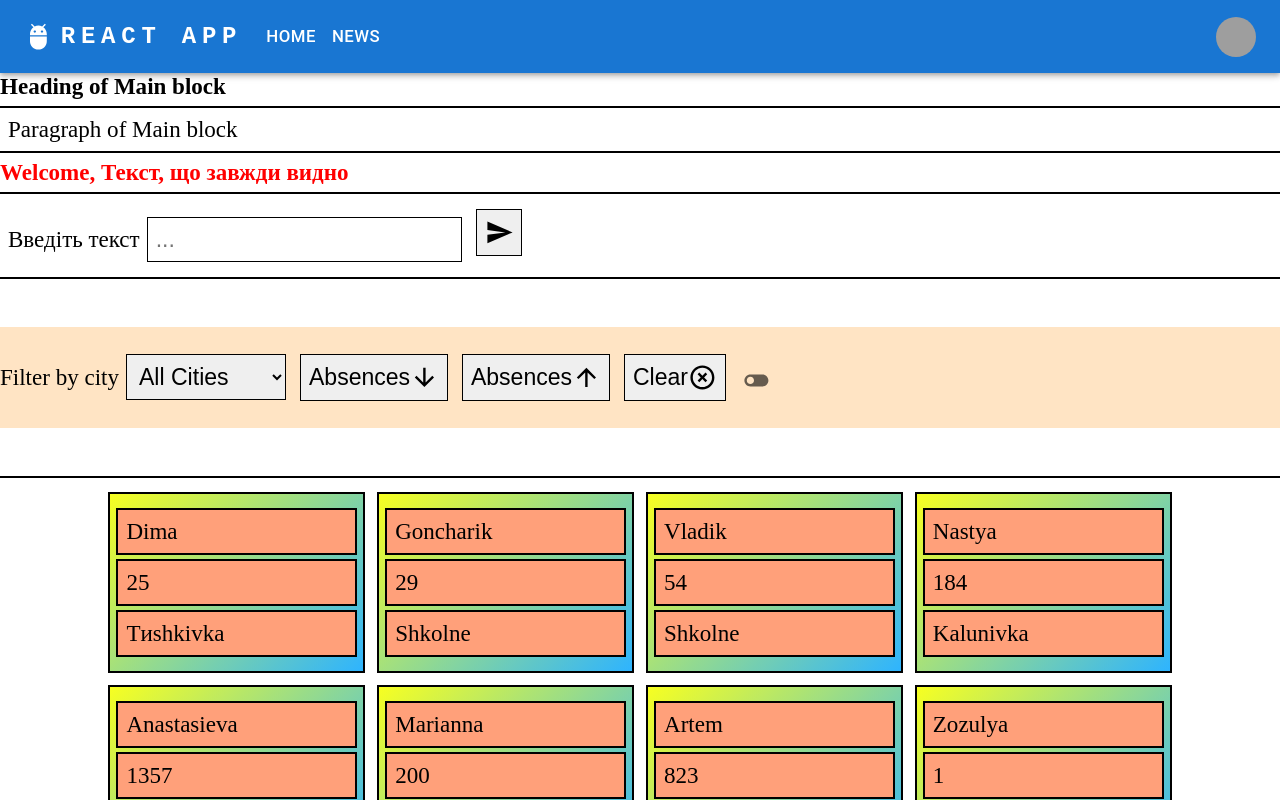
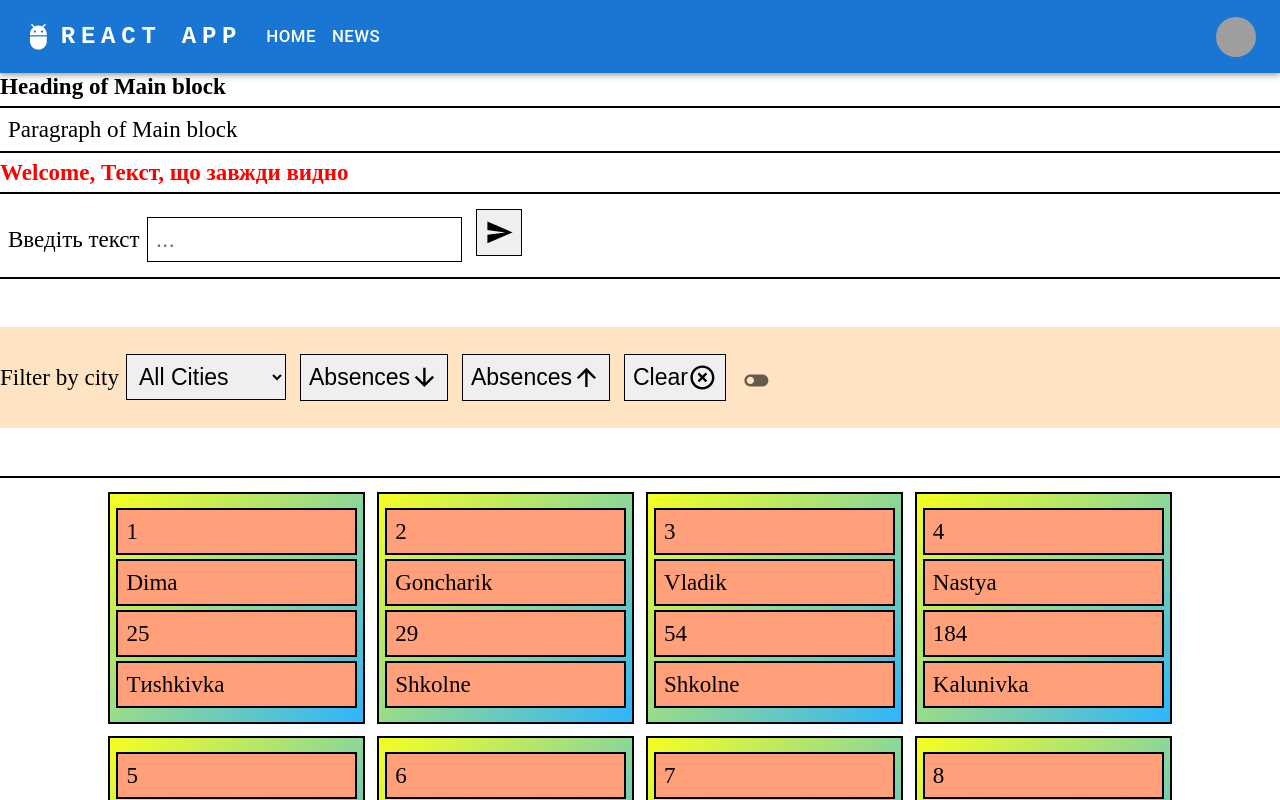
Before and after one commit to SurkovKostiantyn/vite_react, a React (Vite) app: page / in a window 1280 px wide. Shown: the top 800 px of the page. Built offline with nearby package versions, Linux system fonts and the light colour scheme; grey boxes are pictures that could not be loaded.

Commit message:
List.jsx + drag

```diff
--- a/src/components/List.jsx
+++ b/src/components/List.jsx
@@ -53,6 +53,7 @@ const StudentComponent = ({ student, dragState, onDragStart, onDragOver, onDrop
             onDrop={onDrop}
             id={student.id} // Assign ID here
         >
+            <p>{student.id}</p>
             <p>{student.name}</p>
             <p>{student.absences}</p>
             <p>{student.city}</p>
@@ -96,7 +97,6 @@ const List = () => {
         e.preventDefault();
         setOverId(parseInt(e.currentTarget.id, 10)); // Преобразование строки в число
     };
-
 
     const handleDrop = () => {
         if (draggedId && overId && draggedId !== overId) {
@@ -148,7 +148,6 @@ const List = () => {
         return filteredStudents;
     }, [selectedCity, sortDirection, students]); // Add 'students' to dependency array
 
-
     if (!sortedFilteredStudents.length) {
         return <p>No students to display.</p>;
     }
```
